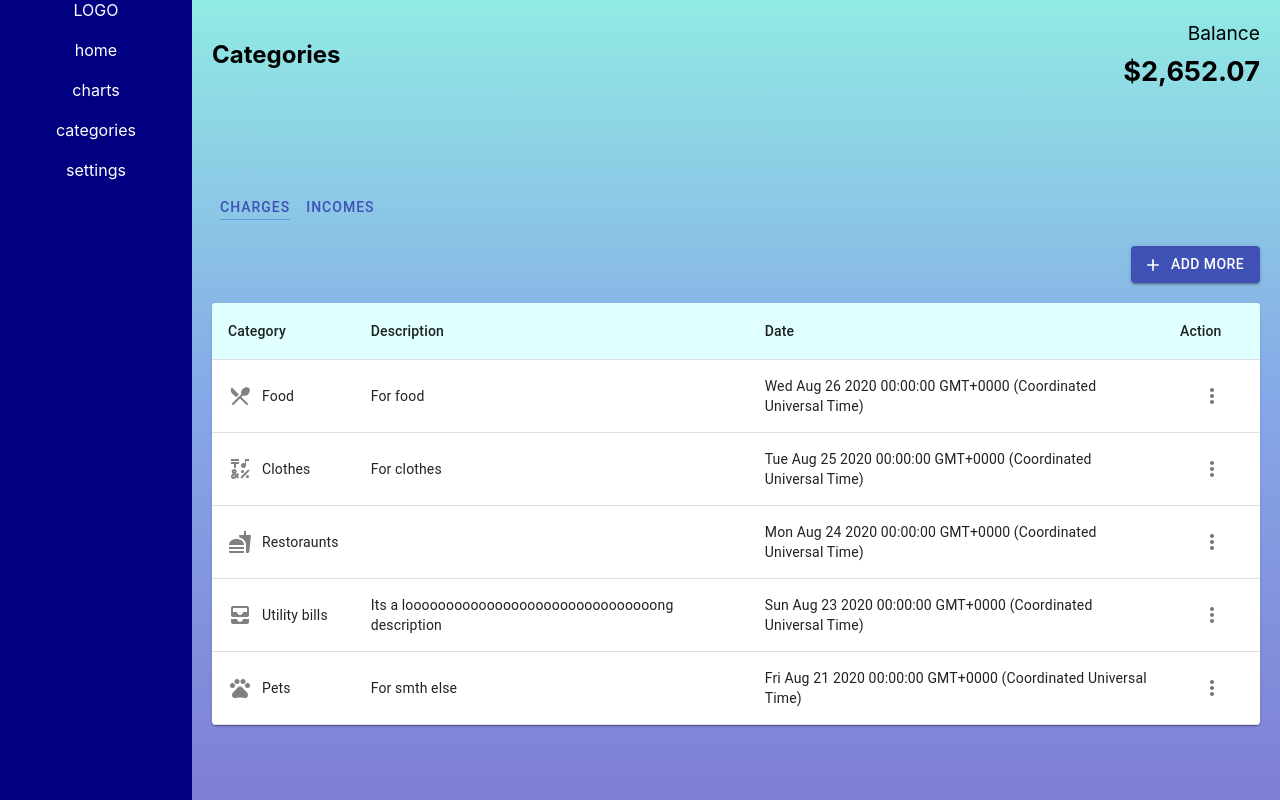
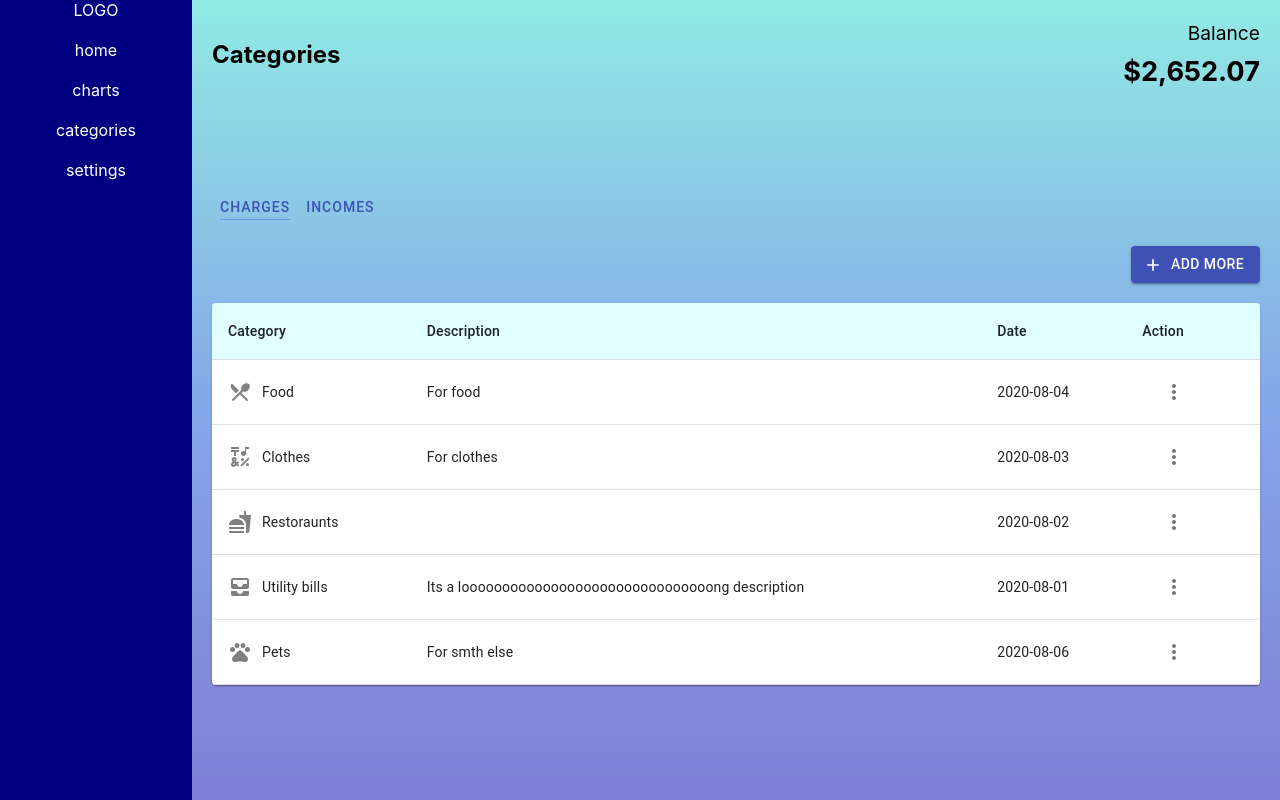
Before and after one commit to paszkevi4/cursorProject, a React (Create React App) app: page /#/categories/charges in a window 1280 px wide. Built offline with nearby package versions, Linux system fonts and the light colour scheme.

Commit message:
fixed category added

```diff
--- a/src/components/Categories/AddCategory.js
+++ b/src/components/Categories/AddCategory.js
@@ -41,20 +41,28 @@ const AddCategory = ({ open, handleClose, createCategory, icons }) => {
   const [date, setDate] = useState(values.currentDate);
   const [icon, setIcon] = useState("");
 
+  const resetInputs = () => {
+    setName("");
+    setDescription("");
+    setDate(values.currentDate);
+    setIcon("");
+  };
+
   const handleCloseDialog = (e) => {
-    console.log(e.target);
     if (e.target.innerText === "ADD") {
-      if(name && icon){
-        createCategory({name: name, description: description, date: date, icon: icons[icon]})
+      if (name && icon) {
+        createCategory({
+          name: name,
+          description: description,
+          date: Date(date),
+          icon: icons[icon],
+        });
         handleClose();
+        resetInputs();
       }
-      console.log("added");
-    } else if (e.target.innerText === "CANCEL") {
-      setName("");
-      setDescription("");
-      setDate(values.currentDate);
-      setIcon("");
-      console.log("canceled");
+    } else {
+      handleClose();
+      resetInputs();
     }
   };
 
@@ -85,7 +93,7 @@ const AddCategory = ({ open, handleClose, createCategory, icons }) => {
               autoFocus
               margin="dense"
               id="nameInput"
-              label="Category name"
+              label="Category name (required)"
               type="text"
               fullWidth
               onChange={handleChange}
@@ -110,7 +118,7 @@ const AddCategory = ({ open, handleClose, createCategory, icons }) => {
               id="selectIcon"
               select
               margin="dense"
-              label="Select category icon"
+              label="Select category icon (required)"
               value={icon}
               onChange={handleChange}
               //   helperText="Select category icon"
--- a/src/components/Categories/Category.js
+++ b/src/components/Categories/Category.js
@@ -41,8 +41,21 @@ const Category = ({ name, description, date, icon }) => {
       console.log(e.target.parentNode.parentNode.parentNode);
       // console.log(ReactDOM.findDOMNode(this))
     }
+    setAnchorEl(null);
+  };
 
-    setAnchorEl(null);
+  const propsDate = new Date(date);
+
+  const fullDate = {
+    year: propsDate.getFullYear(),
+    month:
+      propsDate.getMonth() + 1 < 10
+        ? `0${propsDate.getMonth() + 1}`
+        : propsDate.getMonth() + 1,
+    day:
+      propsDate.getDay() + 1 < 10
+        ? `0${propsDate.getDay() + 1}`
+        : propsDate.getDay() + 1,
   };
 
   return (
@@ -54,7 +67,7 @@ const Category = ({ name, description, date, icon }) => {
         </div>
       </TableCell>
       <TableCell>{description}</TableCell>
-      <TableCell>{date}</TableCell>
+      <TableCell>{`${fullDate.year}-${fullDate.month}-${fullDate.day}`}</TableCell>
       <TableCell>
         <Button
           aria-controls="category-menu"
--- a/src/components/Categories/Charges.js
+++ b/src/components/Categories/Charges.js
@@ -78,7 +78,6 @@ const Charges = ({ props }) => {
                   description={el.description}
                   date={el.date.toString()}
                   icon={el.icon}
-                  //icon={Object.values(props.icons)[el.icon]}
                   key={el.name}
                 />
               )),
```
Also changed, not shown: src/components/Categories/Categories.js (+34 -26 lines).
